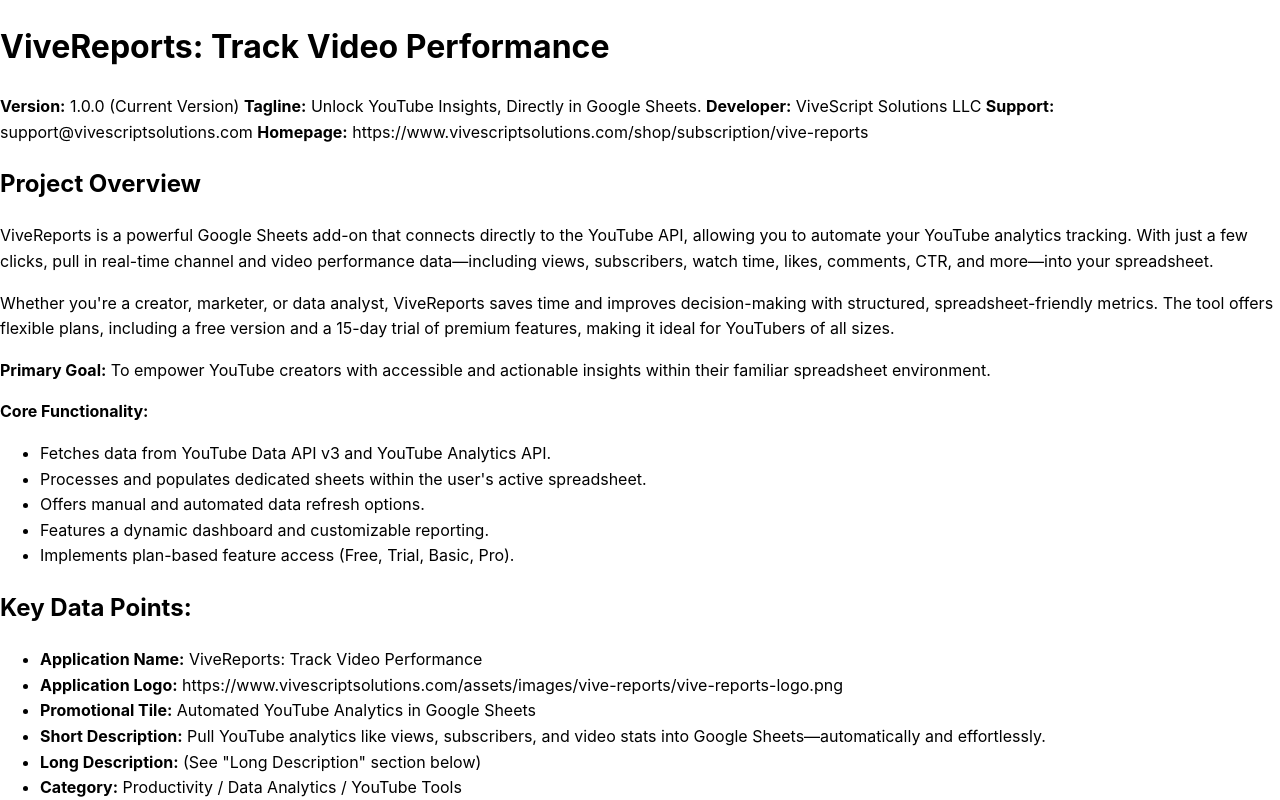
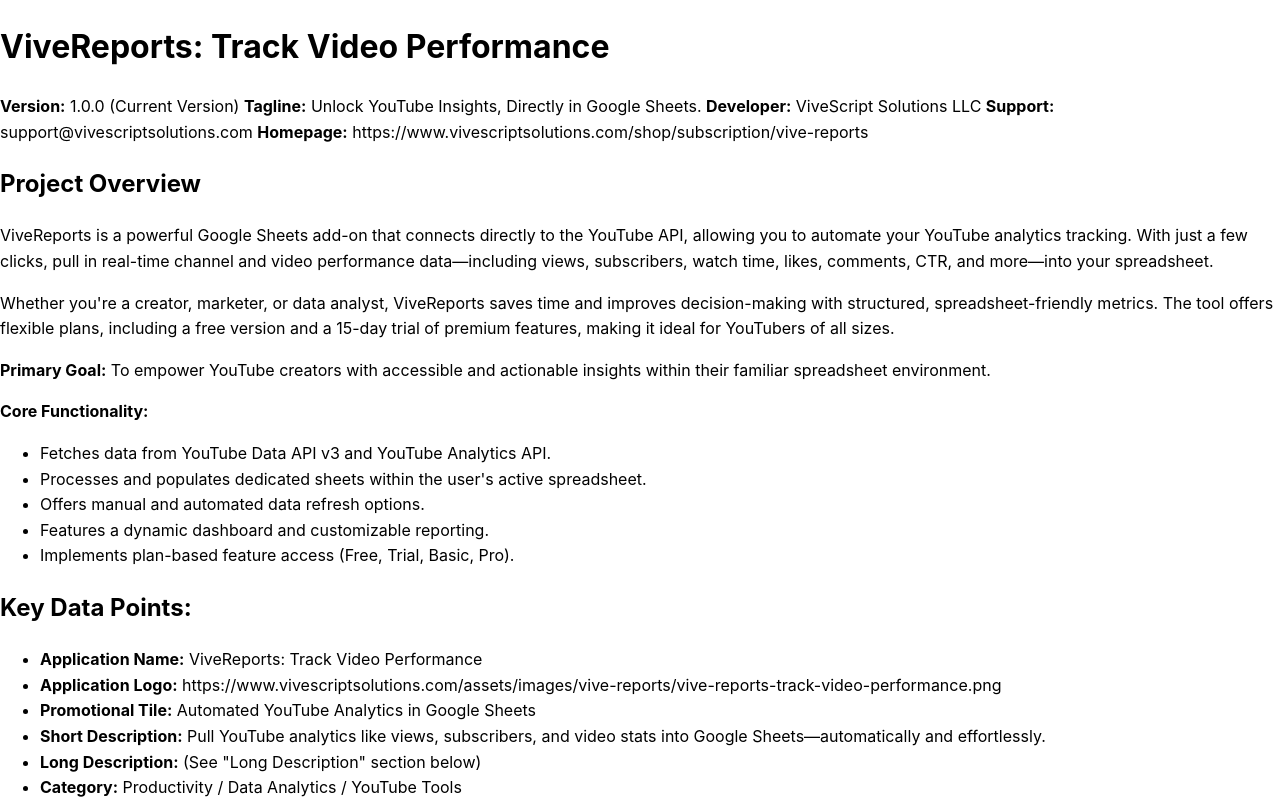
Before and after one commit to ViveScriptSolutions/doc-vs, a Next.js app: page /vive-reports/technical-details in a window 1280 px wide. Shown: the top 800 px of the page. Built offline with nearby package versions, Linux system fonts and the light colour scheme.

Commit message:
Update logo url

```diff
--- a/pages/vive-reports/technical-details.mdx
+++ b/pages/vive-reports/technical-details.mdx
@@ -25,7 +25,7 @@
 ## Key Data Points:
 
 - **Application Name:** ViveReports: Track Video Performance
-- **Application Logo:** https://www.vivescriptsolutions.com/assets/images/vive-reports/vive-reports-logo.png
+- **Application Logo:** https://www.vivescriptsolutions.com/assets/images/vive-reports/vive-reports-track-video-performance.png
 - **Promotional Tile:** Automated YouTube Analytics in Google Sheets
 - **Short Description:** Pull YouTube analytics like views, subscribers, and video stats into Google Sheets—automatically and effortlessly.
 - **Long Description:** (See "Long Description" section below)
```
Also changed, not shown: 1 other file (tests, documents, lock files or other folders).
